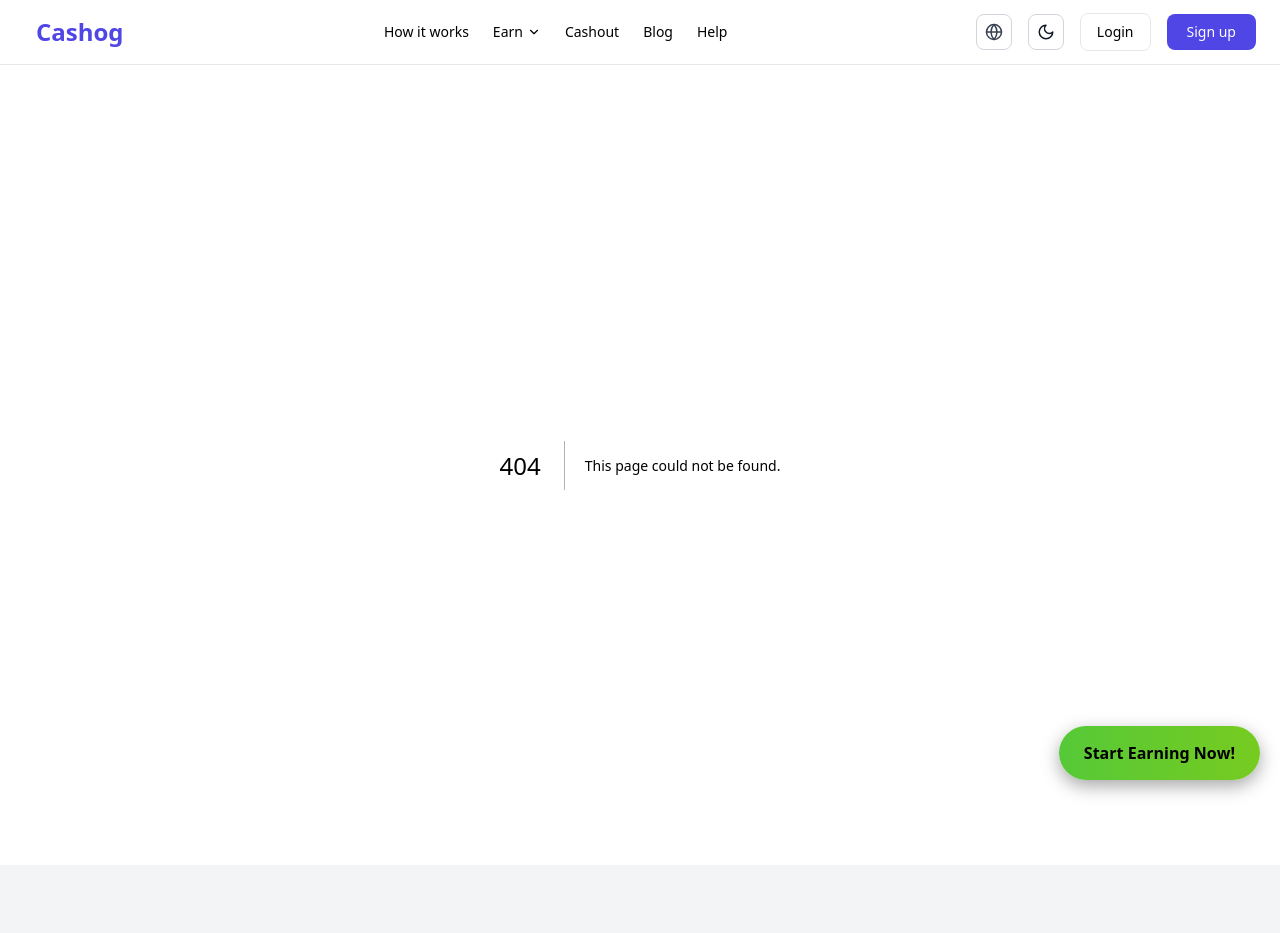
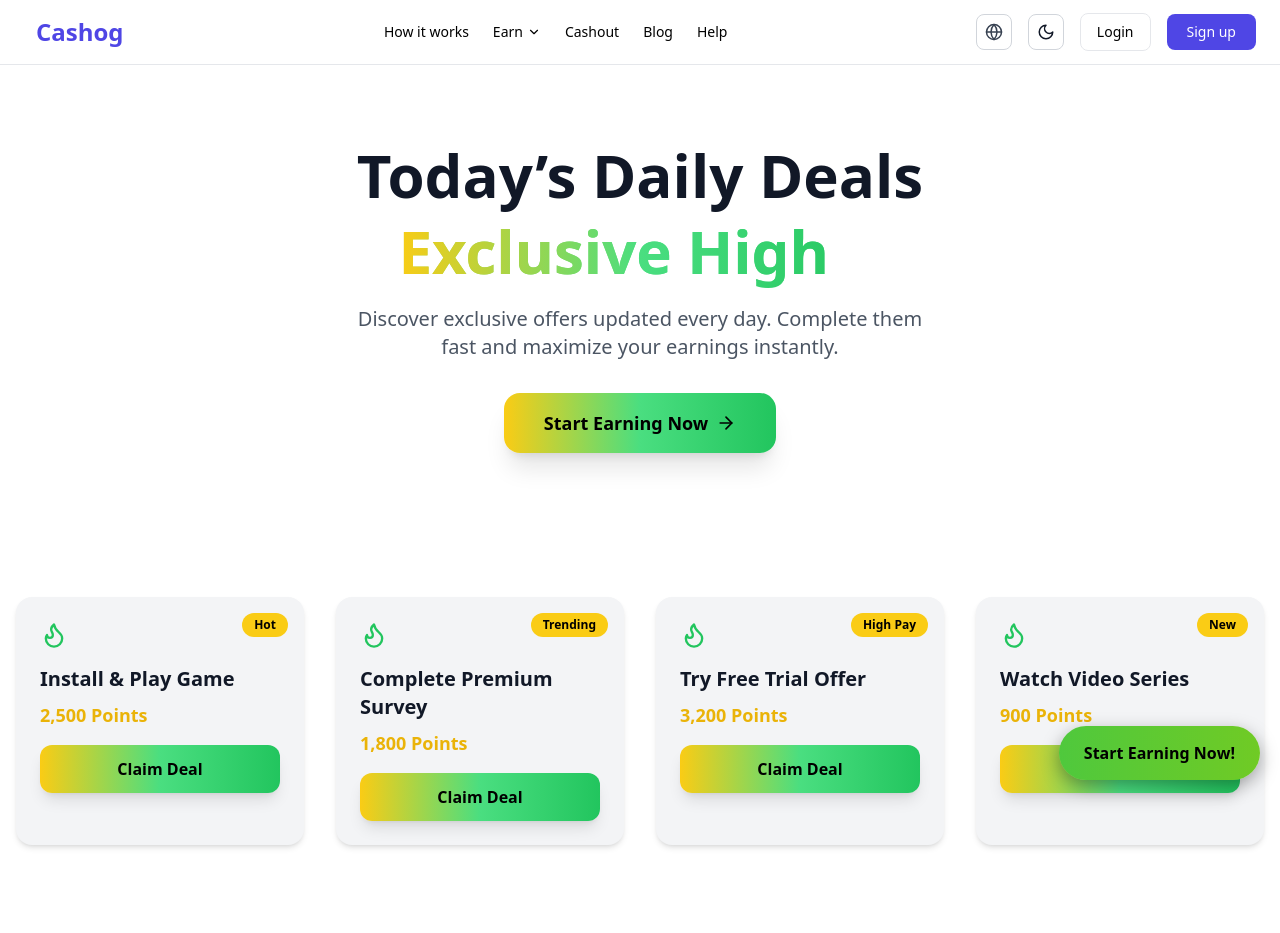
Before and after one commit to tool63/cashin, a Next.js app: page /daily-deals in a window 1280 px wide. Before the commit this address had no page. Shown: the top 933 px of the page. Built offline with nearby package versions, Linux system fonts and the light colour scheme.

Commit message:
Create page.tsx

```diff
--- /dev/null
+++ b/app/(site)/daily-deals/page.tsx
@@ -0,0 +1,153 @@
+"use client";
+
+import React from "react";
+import { motion } from "framer-motion";
+import Link from "next/link";
+import { ArrowRight, Flame } from "lucide-react";
+import Meta from "@/components/seo/SeoEngine";
+import TypingText from "@/components/typing/TypingText";
+
+/* ================= SEO ================= */
+const pageTitle = "Cashog - Daily Deals";
+const pageDescription =
+  "Explore high-paying daily deals and limited-time offers. Earn more points daily with exclusive Cashog rewards.";
+
+/* ================= ANIMATION ================= */
+const containerVariants = {
+  hidden: { opacity: 0 },
+  show: {
+    opacity: 1,
+    transition: { staggerChildren: 0.15 },
+  },
+};
+
+const itemVariants = {
+  hidden: { opacity: 0, y: 40 },
+  show: { opacity: 1, y: 0, transition: { duration: 0.6 } },
+};
+
+/* ================= DEAL DATA ================= */
+const deals = [
+  { id: 1, title: "Install & Play Game", payout: "2,500 Points", badge: "Hot" },
+  { id: 2, title: "Complete Premium Survey", payout: "1,800 Points", badge: "Trending" },
+  { id: 3, title: "Try Free Trial Offer", payout: "3,200 Points", badge: "High Pay" },
+  { id: 4, title: "Watch Video Series", payout: "900 Points", badge: "New" },
+];
+
+export default function DailyDeals() {
+  return (
+    <>
+      <Meta title={pageTitle} description={pageDescription} />
+
+      <main className="bg-white dark:bg-[#070A14] text-gray-900 dark:text-white min-h-screen transition-colors duration-300">
+
+        {/* ================= HERO ================= */}
+        <motion.section
+          variants={containerVariants}
+          initial="hidden"
+          animate="show"
+          className="py-20 px-4 text-center"
+        >
+          <div className="max-w-3xl mx-auto">
+            <motion.h1
+              variants={itemVariants}
+              className="text-4xl sm:text-5xl md:text-6xl font-extrabold mb-4"
+            >
+              Today’s Daily Deals
+            </motion.h1>
+
+            {/* Typing Text */}
+            <motion.div
+              variants={itemVariants}
+              className="text-3xl sm:text-4xl md:text-5xl font-extrabold mb-6 bg-clip-text text-transparent bg-gradient-to-r from-yellow-400 via-green-400 to-green-500"
+            >
+              <TypingText
+                words={[
+                  "Limited-Time Rewards",
+                  "Exclusive High Payouts",
+                  "New Deals Every Day",
+                  "Boost Your Earnings",
+                ]}
+              />
+            </motion.div>
+
+            <motion.p
+              variants={itemVariants}
+              className="text-lg md:text-xl text-gray-600 dark:text-gray-400 max-w-xl mx-auto"
+            >
+              Discover exclusive offers updated every day. Complete them fast and maximize your earnings instantly.
+            </motion.p>
+
+            <motion.div variants={itemVariants} className="mt-8">
+              <Link href="/signup" className="inline-block">
+                <motion.span
+                  whileHover={{ scale: 1.05 }}
+                  whileTap={{ scale: 0.97 }}
+                  className="inline-flex items-center gap-2 bg-gradient-to-r from-yellow-400 via-green-400 to-green-500 text-black px-10 py-4 rounded-2xl font-bold shadow-xl text-lg"
+                >
+                  Start Earning Now <ArrowRight size={20} />
+                </motion.span>
+              </Link>
+            </motion.div>
+          </div>
+        </motion.section>
+
+        {/* ================= DEAL GRID ================= */}
+        <section className="max-w-7xl mx-auto px-4 py-16 grid gap-8 sm:grid-cols-2 lg:grid-cols-4">
+          {deals.map((deal, i) => (
+            <motion.div
+              key={deal.id}
+              initial={{ opacity: 0, y: 40 }}
+              whileInView={{ opacity: 1, y: 0 }}
+              viewport={{ once: true }}
+              transition={{ duration: 0.5, delay: i * 0.15 }}
+              className="relative bg-gray-100 dark:bg-[#1A1F2B] rounded-2xl p-6 shadow-md hover:shadow-xl transition-all duration-300 hover:-translate-y-2"
+            >
+              <div className="absolute top-4 right-4 text-xs font-bold bg-yellow-400 text-black px-3 py-1 rounded-full">
+                {deal.badge}
+              </div>
+
+              <div className="mb-4 text-green-500">
+                <Flame size={28} />
+              </div>
+
+              <h3 className="text-xl font-semibold mb-2">{deal.title}</h3>
+
+              <p className="text-lg font-bold text-yellow-500 mb-4">
+                {deal.payout}
+              </p>
+
+              <Link href="/signup">
+                <motion.button
+                  whileHover={{ scale: 1.05 }}
+                  whileTap={{ scale: 0.95 }}
+                  className="w-full bg-gradient-to-r from-yellow-400 via-green-400 to-green-500 text-black py-3 rounded-xl font-semibold shadow-lg"
+                >
+                  Claim Deal
+                </motion.button>
+              </Link>
+            </motion.div>
+          ))}
+        </section>
+
+        {/* ================= FINAL CTA ================= */}
+        <section className="text-center py-24">
+          <h2 className="text-4xl font-extrabold mb-6 bg-clip-text text-transparent bg-gradient-to-r from-yellow-400 via-green-400 to-green-500">
+            Don’t Miss Today’s Best Offers
+          </h2>
+
+          <Link href="/signup">
+            <motion.span
+              whileHover={{ scale: 1.05 }}
+              whileTap={{ scale: 0.97 }}
+              className="inline-flex items-center gap-3 bg-gradient-to-r from-yellow-400 via-green-400 to-green-500 text-black px-16 py-6 rounded-2xl font-bold shadow-2xl text-xl"
+            >
+              Join & Start Earning <ArrowRight size={20} />
+            </motion.span>
+          </Link>
+        </section>
+
+      </main>
+    </>
+  );
+}
```
